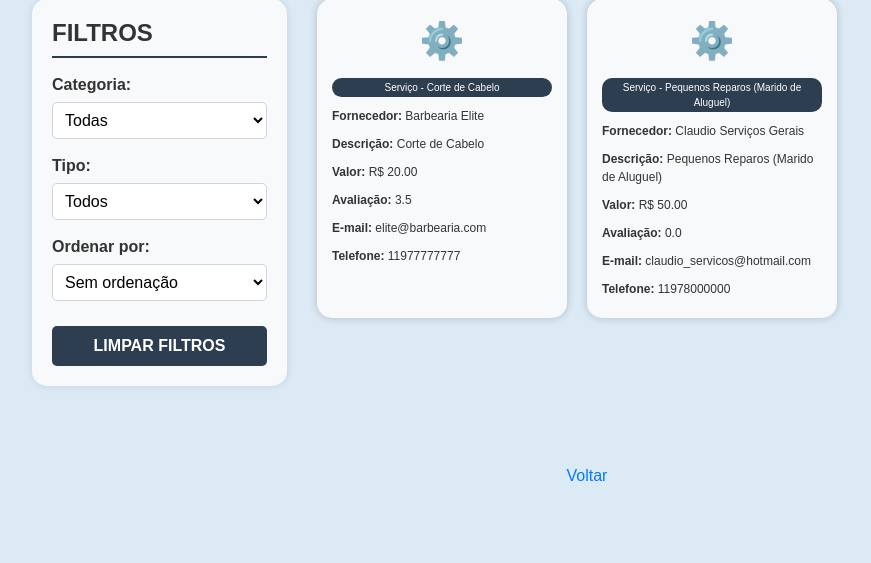
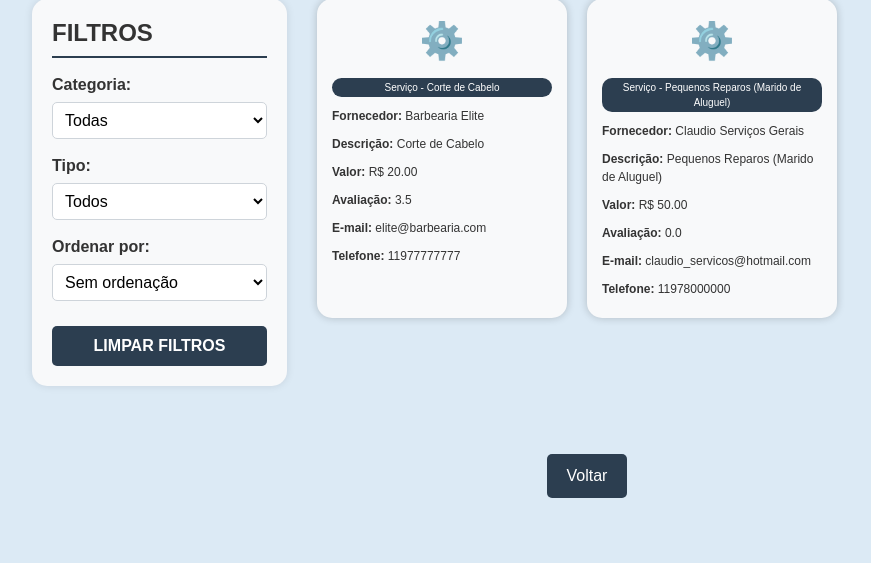
Before and after one commit to tomnachbar/projeto_integrador, a PHP site: page /vitrine.php in a window 1280 px wide. Shown: the part 237-800 px from the top of the page, without its empty margins (53-924 px from the left). Run offline with PHP 8.4, Linux system fonts and the light colour scheme; data comes from the database, SQL or seed files in the repository.

Commit message:
Update vitrine.php
Acerto no botão voltar

```diff
--- a/projeto_integrador_1/vitrine.php
+++ b/projeto_integrador_1/vitrine.php
@@ -286,8 +286,7 @@ background-color: white;
     </div>
 </div>
 <div style="text-align: center; margin-top: 20px;">
-    <a href="sistema.php" class="botao" style="text-decoration: none; padding: 10px 20px; display: inline-block;">Voltar</a>
-</div>
+    <a href="sistema.php" class="botao" style="text-decoration: none; padding: 10px 20px; background-color: #2c3e50; color: white; border-radius: 5px; display: inline-block;">Voltar</a>
 
 </a>
 
```
